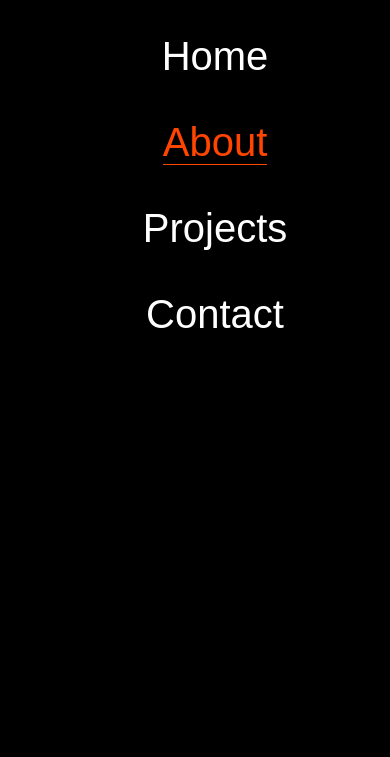
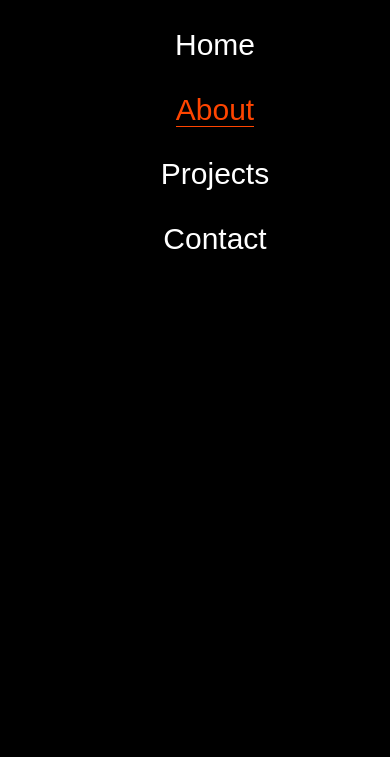
Before and after one commit to Oyvindeavor/Portfolio, a plain HTML site: page pages/about.html in a window 390 px wide. Both pictures are taken after a click on the element 348 px from the left and 54 px from the top of the page. Shown: the part 87-844 px from the top of the page. Drawn offline with Linux system fonts and the light colour scheme; a web font is replaced by a local one.

Commit message:
Update styles.css

```diff
--- a/css/styles.css
+++ b/css/styles.css
@@ -131,16 +131,20 @@ header {
   z-index: 1000;
 }
 
+.no-scroll {
+  overflow: hidden;
+}
+
 .mobile-menu nav {
   margin-top: 100px;
 }
 
 .mobile-menu ul li {
-  padding: 20px;
+  padding: 15px;
 }
 
 .mobile-menu a {
-  font-size: 40px;
+  font-size: 30px;
 }
 
 .close-menu {
```
